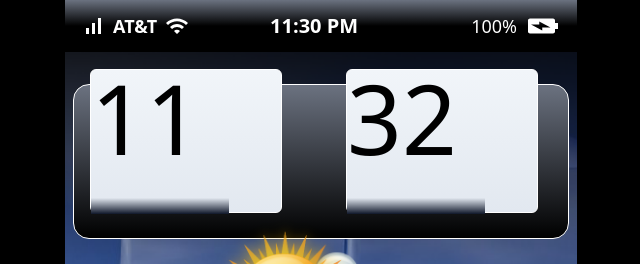
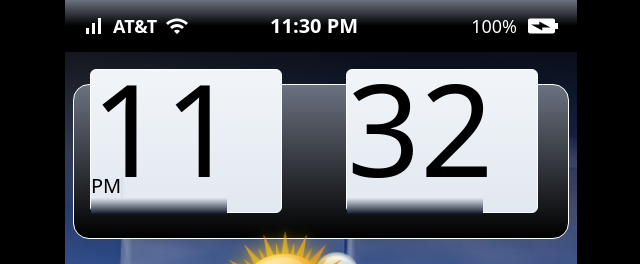
Before and after one commit to AwesomeJackify/android, a React (Vite) app: page / in a window 1280 px wide. Shown: the top 264 px of the page, without its empty margins (319-959 px from the left). Built offline with nearby package versions, Linux system fonts and the light colour scheme; some icons are missing.

Commit message:
ADD: Size of clock is bigger

```diff
--- a/src/pages/App.tsx
+++ b/src/pages/App.tsx
@@ -151,12 +151,15 @@ function App() {
           <div className="bg-gradient-to-b from-gray-500 to-black border border-white mt-4    grow max-h-48 w-full -z-10 rounded-2xl  ">
             <div className="flex w-full gap-16 items-center justify-stretch ">
               <div className="bg-gradient-to-b ml-4 relative  from-slate-100 to-slate-200 border border-white    bottom-4 shadow-large    rounded-md h-36 w-48 ">
-                <h1 className="text-8xl text-black ">11</h1>
-                <div className="absolute bg-gradient-to-b from-slate-200 to-slate-900 top-[8rem]            h-4 36 w-[8.6rem] z-10 "></div>
+                <h1 className="text-9xl text-black absolute bottom-5  ">11</h1>
+                <h1 className="text-xl text-black absolute bottom-3 shadow-md  ">
+                  PM
+                </h1>
+                <div className="absolute bg-gradient-to-b from-slate-200 to-slate-900 top-[8rem]            h-4 36 w-[8.5rem] z-10 "></div>
               </div>
               <div className="bg-gradient-to-b mr-4 from-slate-100 to-slate-200  relative border border-white   bottom-4 shadow-large    rounded-md h-36 w-48 ">
-                <h1 className="text-8xl text-black ">32</h1>
-                <div className="absolute bg-gradient-to-b from-slate-200 to-slate-900 top-[8rem]           h-4 36 w-[8.6rem] z-10 "></div>
+                <h1 className="text-9xl text-black  absolute bottom-5">32</h1>
+                <div className="absolute bg-gradient-to-b from-slate-200 to-slate-900 top-[8rem]           h-4 36 w-[8.5rem] z-10 "></div>
               </div>
             </div>
           </div>
```
